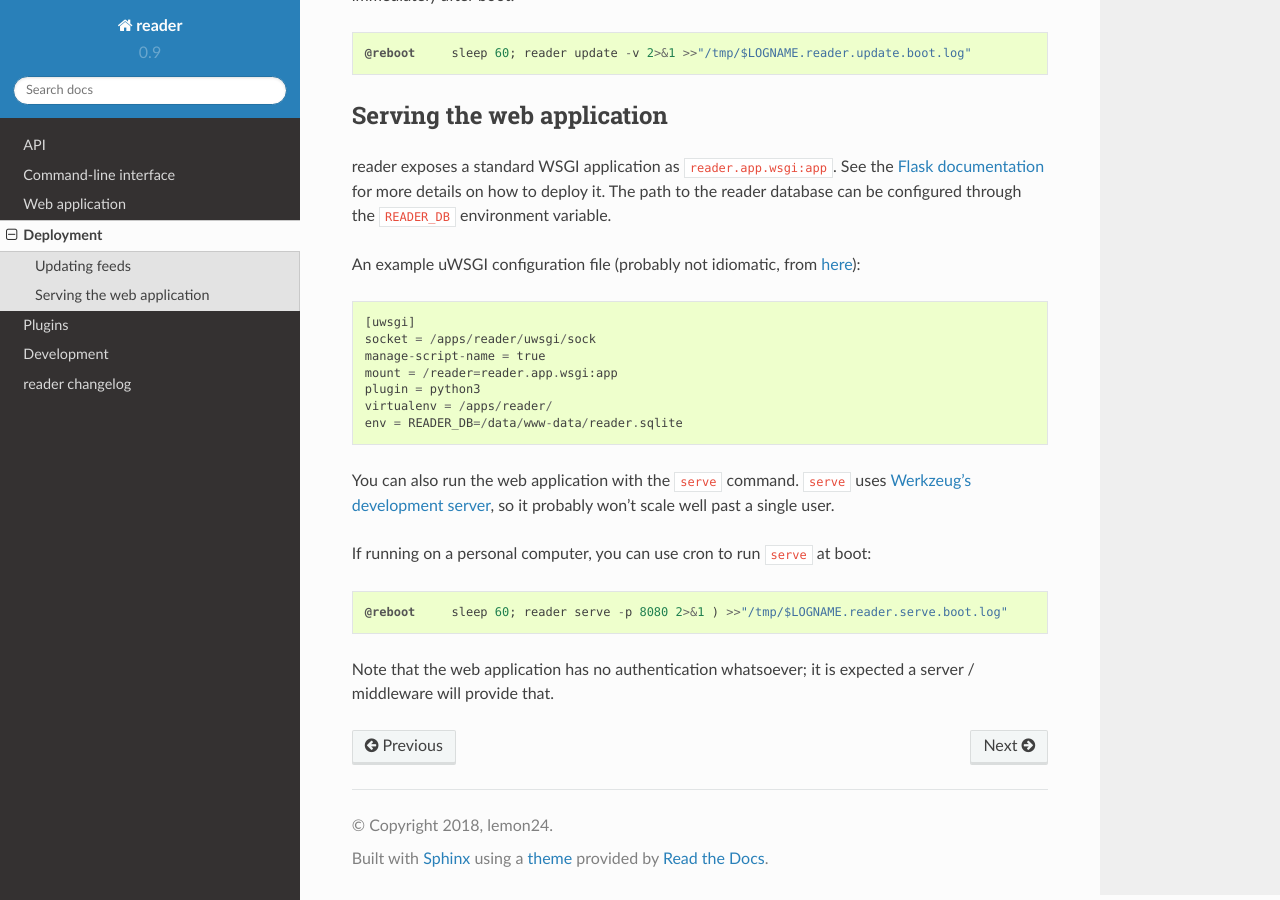
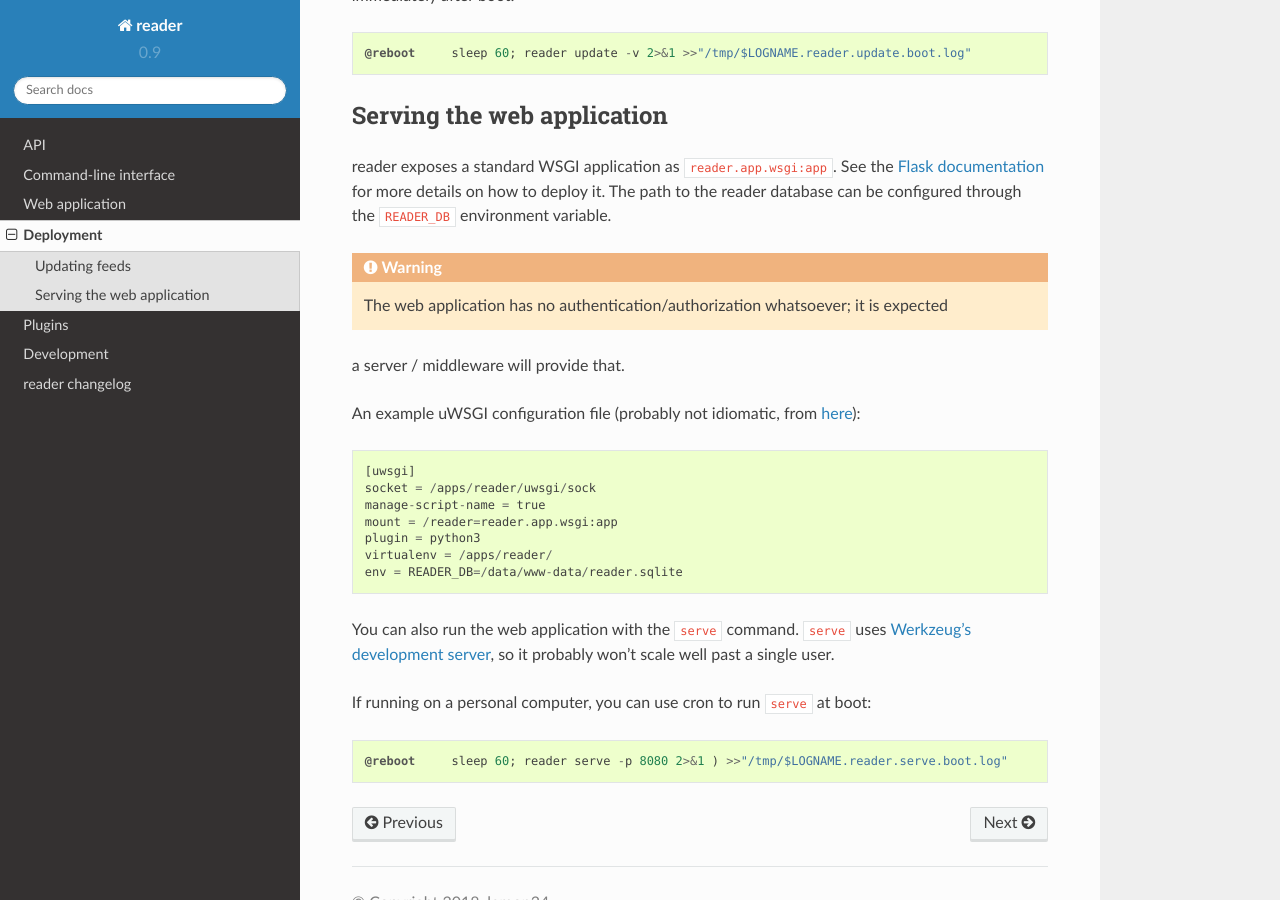
Before and after one commit to Alcides1123/reader, a Sphinx documentation site: the page built from docs/deploying.rst, in a window 1280 px wide and 900 px high, scrolled down 630 px. Built offline with Sphinx 7.4.7 and the Read the Docs theme 2.0.0, drawn with Linux system fonts in a browser that asks for light colours; part of the change alters nothing that is shown.

Commit message:
Make the "no authentication" warning more visible.

```diff
--- a/docs/deploying.rst
+++ b/docs/deploying.rst
@@ -38,6 +38,12 @@ See the `Flask documentation`_ for more details on how to deploy it.
 The path to the reader database can be configured through the ``READER_DB``
 environment variable.
 
+.. warning::
+
+    The web application has no authentication/authorization whatsoever; it is expected
+a server / middleware will provide that.
+
+
 An example uWSGI configuration file (probably not idiomatic, from `here`_)::
 
     [uwsgi]
@@ -56,9 +62,6 @@ If running on a personal computer, you can use cron to run ``serve`` at boot::
 
     @reboot     sleep 60; reader serve -p 8080 2>&1 ) >>"/tmp/$LOGNAME.reader.serve.boot.log"
 
-Note that the web application has no authentication whatsoever; it is expected
-a server / middleware will provide that.
-
 
 .. _here: https://github.com/lemon24/owncloud/blob/936b0aa6015eb8b4a42e37ff7dc8df2bae87263d/reader.yaml#L79
 .. _Flask documentation: http://flask.pocoo.org/docs/1.0/deploying/
```
